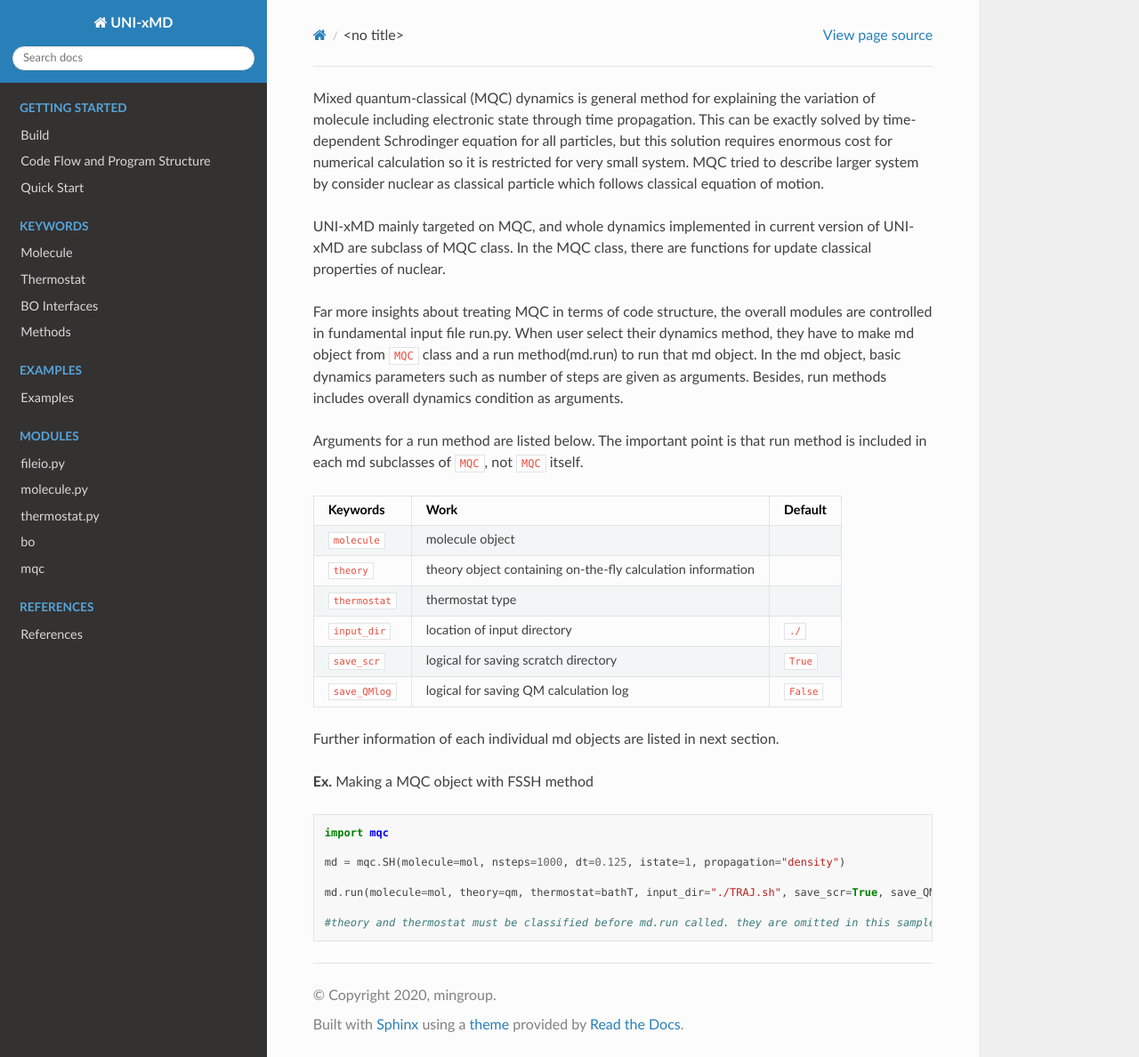
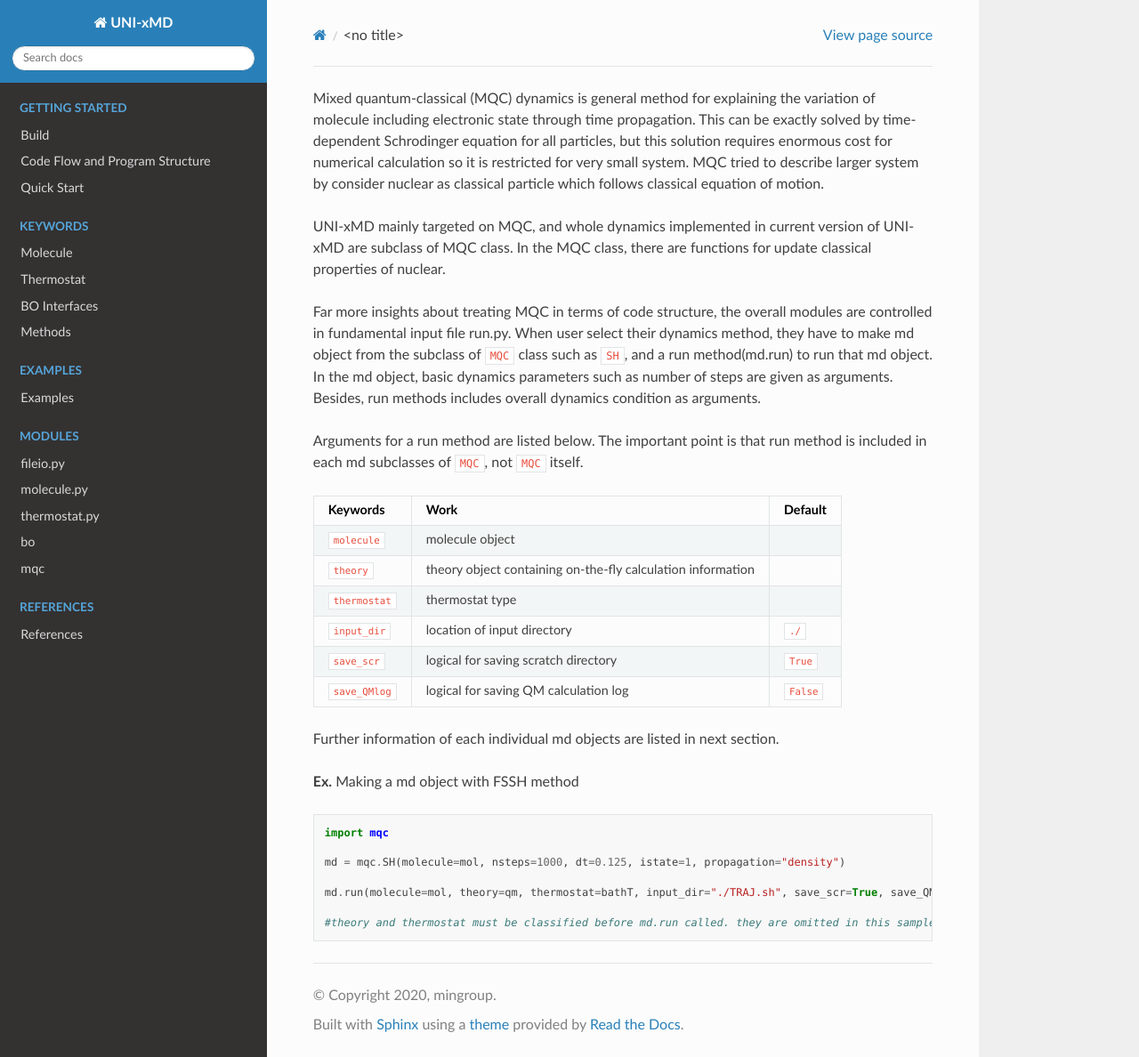
Before and after one commit to skmin-lab/unixmd, a Sphinx documentation site: the page built from docs/source/keywords/methods/mqc.rst, in a window 1280 px wide and 1188 px high. Shown: the whole window at 89% size. Built offline with Sphinx 7.4.7 and the Read the Docs theme 2.0.0, drawn with Linux system fonts in a browser that asks for light colours.

Commit message:
fix minor changes(2)

```diff
--- a/docs/source/keywords/methods/mqc.rst
+++ b/docs/source/keywords/methods/mqc.rst
@@ -9,9 +9,10 @@ UNI-xMD mainly targeted on MQC, and whole dynamics implemented in current versio
 MQC class. In the MQC class, there are functions for update classical properties of nuclear.
 
 Far more insights about treating MQC in terms of code structure, the overall modules are controlled in fundamental
-input file run.py. When user select their dynamics method, they have to make md object from ``MQC`` class and a run
-method(md.run) to run that md object. In the md object, basic dynamics parameters such as number of steps are given as
-arguments. Besides, run methods includes overall dynamics condition as arguments.
+input file run.py. When user select their dynamics method, they have to make md object from the subclass of
+``MQC`` class such as ``SH``, and a run method(md.run) to run that md object. In the md object, basic dynamics
+parameters such as number of steps are given as arguments. Besides, run methods includes overall dynamics condition
+as arguments.
 
 Arguments for a run method are listed below. The important point is that run method is included in each
 md subclasses of ``MQC``, not ``MQC`` itself.
@@ -36,7 +37,7 @@ md subclasses of ``MQC``, not ``MQC`` itself.
 Further information of each individual md objects are listed in next section.
 
 
-**Ex.** Making a MQC object with FSSH method
+**Ex.** Making a md object with FSSH method
 
 .. code-block:: python
 
```
